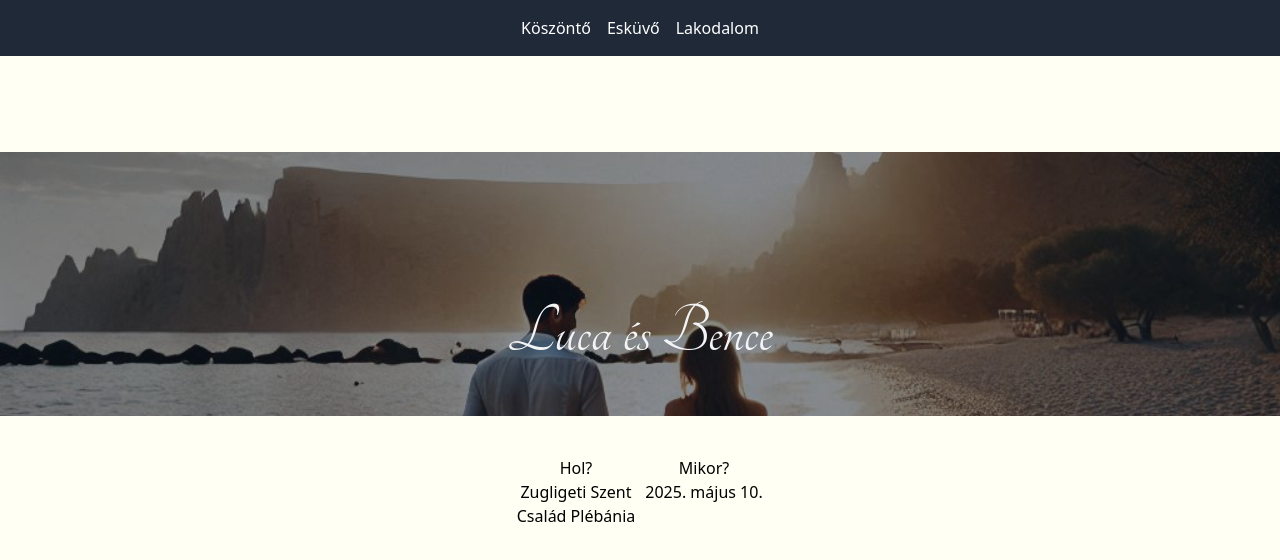
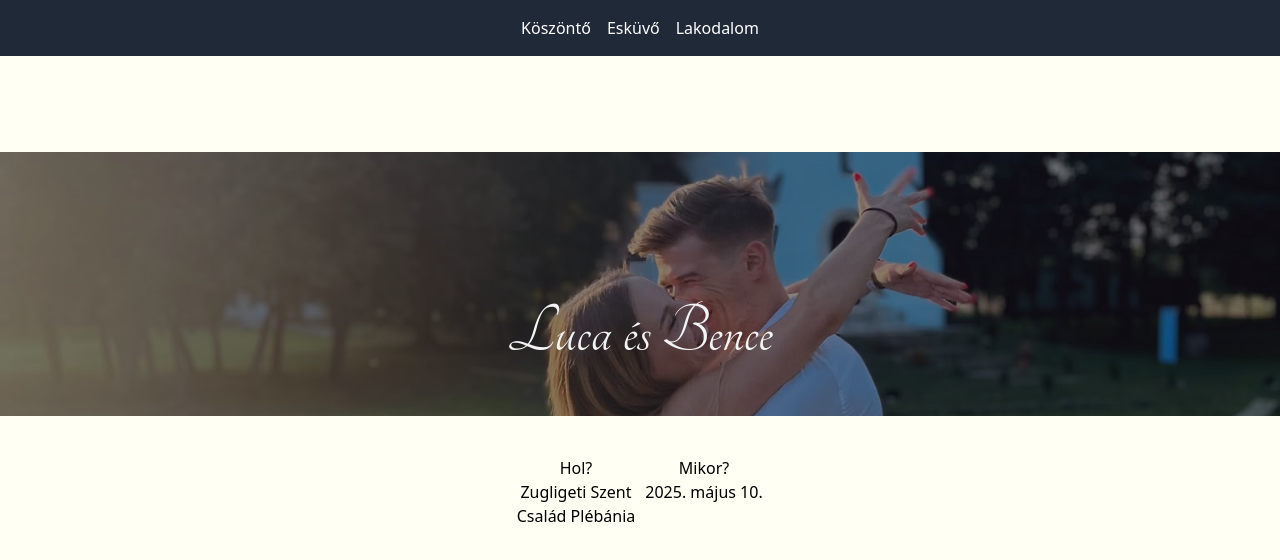
Before and after one commit to molnarbence/wedding-lb, a Nuxt app: page / in a window 1280 px wide. Shown: the top 560 px of the page. Built offline with nearby package versions, Linux system fonts and the light colour scheme; a web font is replaced by a local one.

Commit message:
Use new hero pic

```diff
--- a/pages/index.vue
+++ b/pages/index.vue
@@ -9,7 +9,7 @@
     </nav>
     <header class="my-24">
 
-      <div class="w-full bg-center bg-cover bg-[url('/images/hero.png')]">
+      <div class="w-full bg-center bg-cover bg-[url('/images/hero.jpg')]">
         <div class="flex items-center justify-center w-full h-full bg-gray-900 bg-opacity-50 py-12">
           <div class="text-center">
             <div class="container px-4 mx-auto">
```
Also changed, not shown: public/images/hero.jpg (added).
